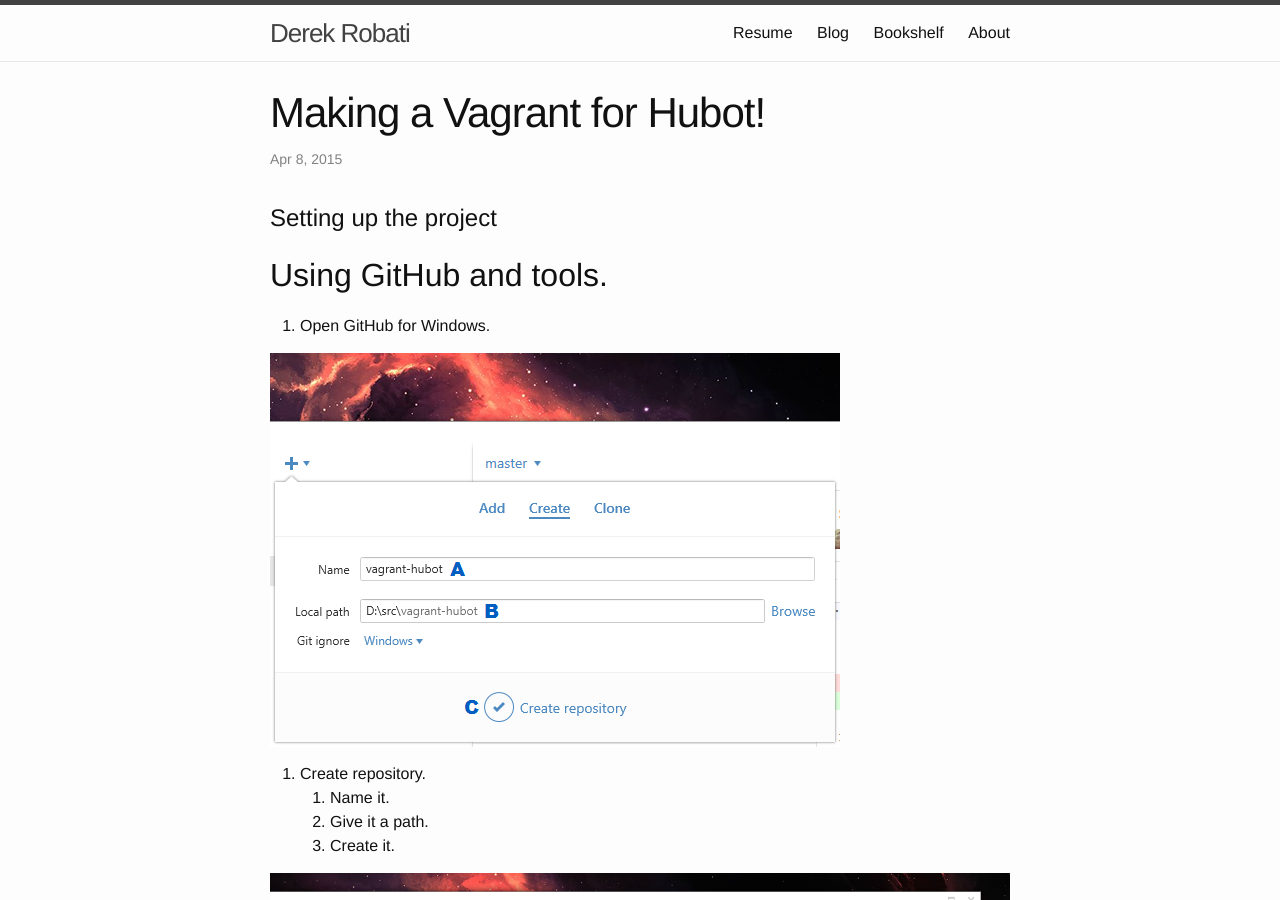
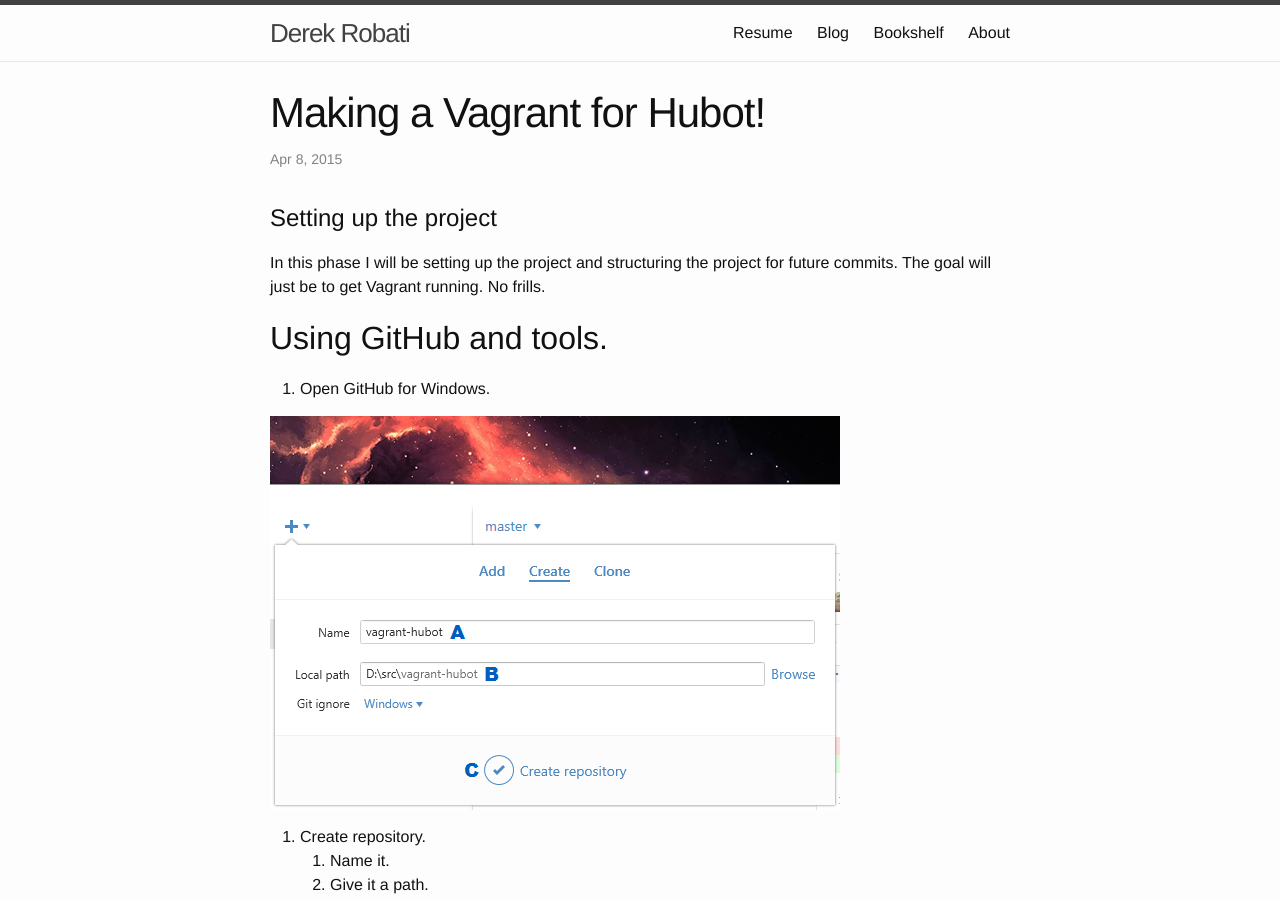
Before and after one commit to drobati/drobati.github.com, a Jekyll site: the page built from _posts/2015-04-08-vagrant-for-hubot.markdown, in a window 1280 px wide and 900 px high. Built offline with Jekyll 4.4.1, drawn with Linux system fonts in a browser that asks for light colours.

Commit message:
Pull request description.
#1

```diff
--- a/_posts/2015-04-08-vagrant-for-hubot.markdown
+++ b/_posts/2015-04-08-vagrant-for-hubot.markdown
@@ -5,6 +5,9 @@
 categories: vagrant hubot
 ---
 # Setting up the project
+
+In this phase I will be setting up the project and structuring the project for
+future commits. The goal will just be to get Vagrant running. No frills.
 
 ## Using GitHub and tools.
 
```
